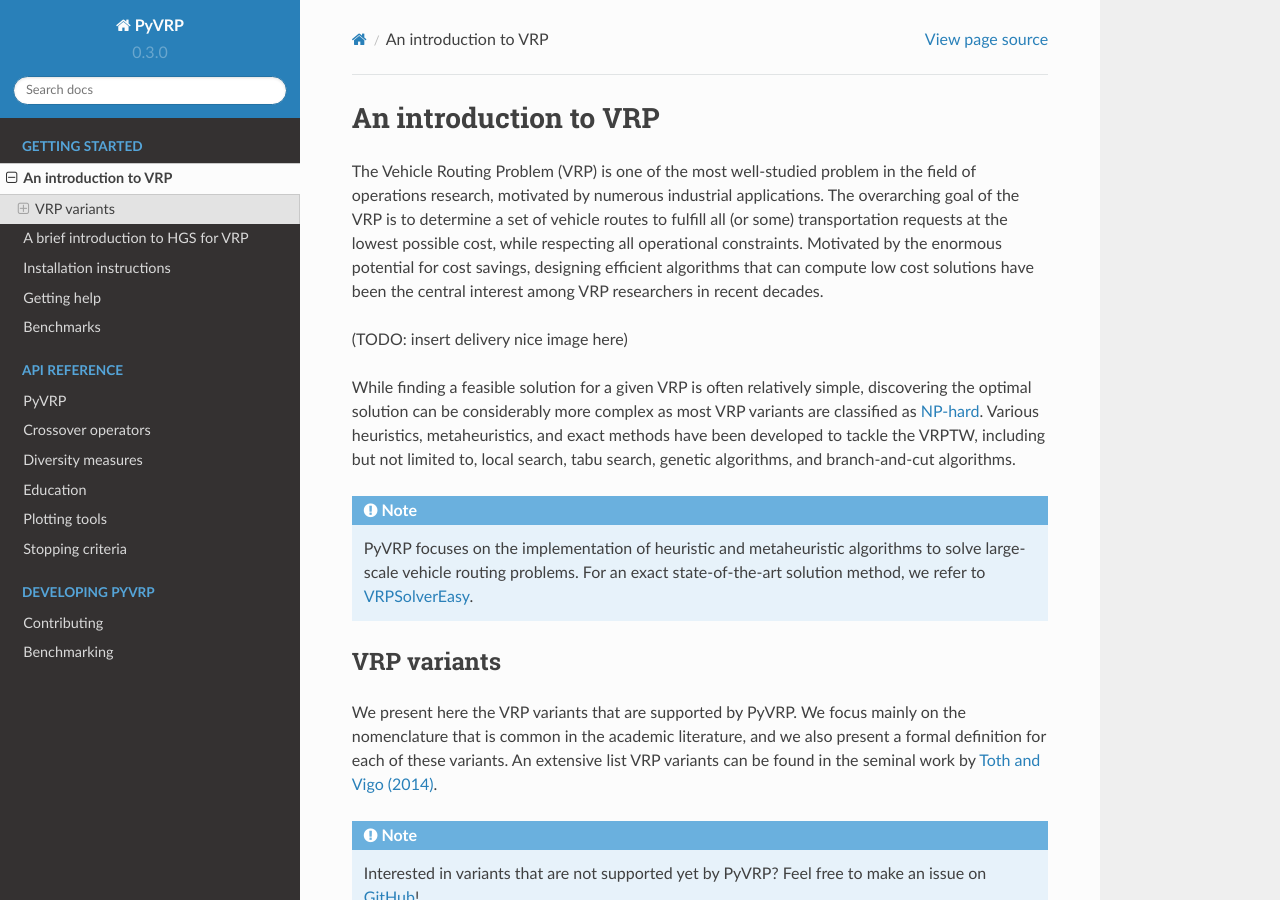
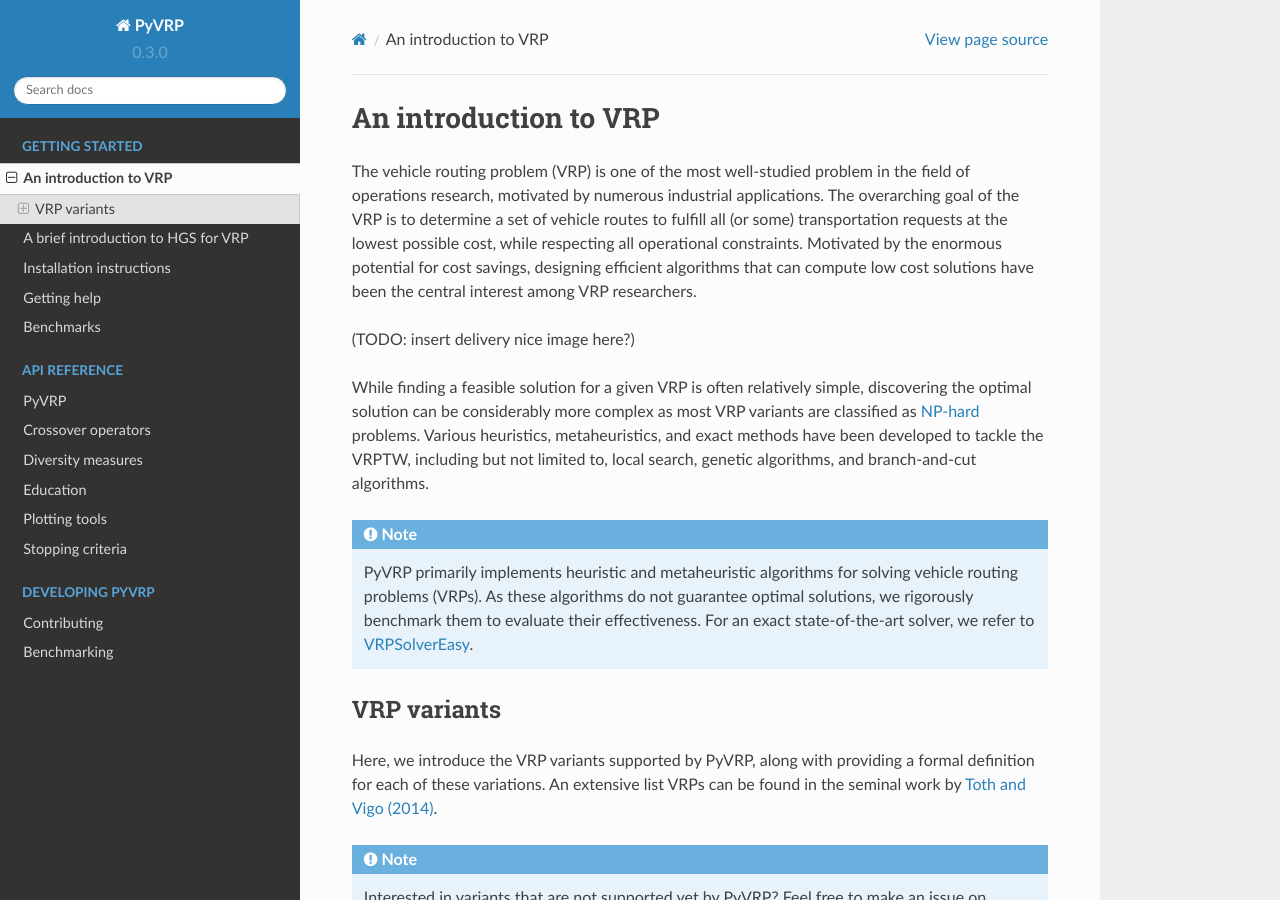
Before and after one commit to PyVRP/PyVRP, a Sphinx documentation site: the page built from docs/source/setup/introduction_to_vrp.rst, in a window 1280 px wide and 900 px high. Built offline with Sphinx 7.4.7 and the Read the Docs theme 2.0.0, drawn with Linux system fonts in a browser that asks for light colours; pages that are not in the unit, such as notebooks, are missing from menus; some of the changed text lies outside the part shown.

Commit message:
Update intro to VRP

```diff
--- a/docs/source/setup/introduction_to_vrp.rst
+++ b/docs/source/setup/introduction_to_vrp.rst
@@ -1,24 +1,25 @@
 An introduction to VRP
 ======================
 
-The Vehicle Routing Problem (VRP) is one of the most well-studied problem in the field of operations research, motivated by numerous industrial applications. The overarching goal of the VRP is to determine a set of vehicle routes to fulfill all (or some) transportation requests at the lowest possible cost, while respecting all operational constraints.
-Motivated by the enormous potential for cost savings, designing efficient algorithms that can compute low cost solutions have been the central interest among VRP researchers in  recent decades.
+The vehicle routing problem (VRP) is one of the most well-studied problem in the field of operations research, motivated by numerous industrial applications.
+The overarching goal of the VRP is to determine a set of vehicle routes to fulfill all (or some) transportation requests at the lowest possible cost, while respecting all operational constraints.
+Motivated by the enormous potential for cost savings, designing efficient algorithms that can compute low cost solutions have been the central interest among VRP researchers.
 
-(TODO: insert delivery nice image here)
+(TODO: insert delivery nice image here?)
 
-While finding a feasible solution for a given VRP is often relatively simple, discovering the optimal solution can be considerably more complex as most VRP variants are classified as `NP-hard <https://en.wikipedia.org/wiki/NP-hardness>`_.
-Various heuristics, metaheuristics, and exact methods have been developed to tackle the VRPTW, including but not limited to, local search, tabu search, genetic algorithms, and branch-and-cut algorithms.
+While finding a feasible solution for a given VRP is often relatively simple, discovering the optimal solution can be considerably more complex as most VRP variants are classified as `NP-hard <https://en.wikipedia.org/wiki/NP-hardness>`_ problems.
+Various heuristics, metaheuristics, and exact methods have been developed to tackle the VRPTW, including but not limited to, local search, genetic algorithms, and branch-and-cut algorithms.
 
 .. note::
 
-    PyVRP focuses on the implementation of heuristic and metaheuristic algorithms to solve large-scale vehicle routing problems. For an exact state-of-the-art solution method, we refer to `VRPSolverEasy <https://github.com/inria-UFF/VRPSolverEasy>`_.
+    PyVRP primarily implements heuristic and metaheuristic algorithms for solving vehicle routing problems (VRPs). As these algorithms do not guarantee optimal solutions, we rigorously benchmark them to evaluate their effectiveness. For an exact state-of-the-art solver, we refer to `VRPSolverEasy <https://github.com/inria-UFF/VRPSolverEasy>`_.
 
 
 VRP variants
 ---------------------------
 
-We present here the VRP variants that are supported by PyVRP. We focus mainly on the nomenclature that is common in the academic literature, and we also present a formal definition for each of these variants.
-An extensive list VRP variants can be found in the seminal work by `Toth and Vigo (2014) <https://doi.org/10.1137/1.9780898718515>`_.
+Here, we introduce the VRP variants supported by PyVRP, along with providing a formal definition for each of these variations.
+An extensive list VRPs can be found in the seminal work by `Toth and Vigo (2014) <https://doi.org/10.1137/1.9780898718515>`_.
 
 .. note::
 
@@ -65,4 +66,6 @@ Prize-collecting vehicle routing problem
 ^^^^^^^^^^^^^^^^^^^^^^^^^^^^^^^^^^^^^^^^^
 
 In the prize-collecting vehicle routing problem (PCVRP), ....
+
+(TODO: also known as VRP with Profits)
 TODO
```
